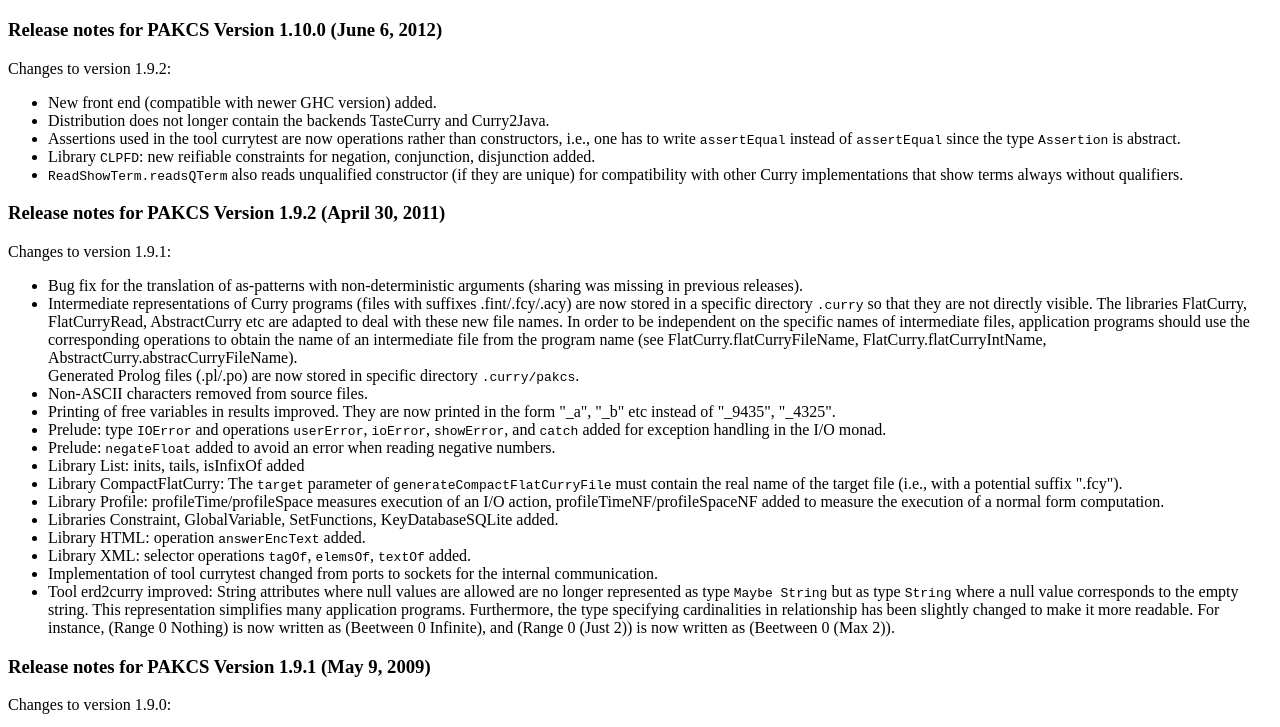
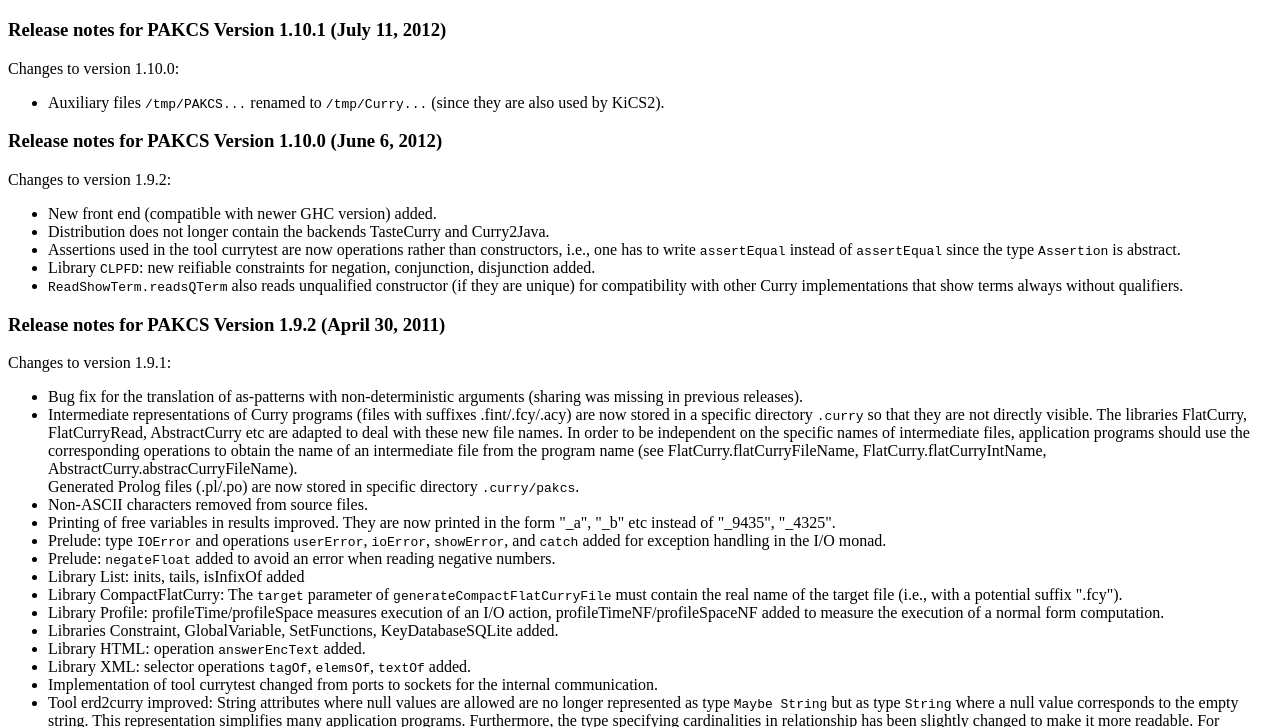
Before and after one commit to cau-placc/pakcs, a plain HTML site: page RELNOTES.html in a window 1280 px wide. Shown: the part 61-788 px from the top of the page. Drawn offline with Linux system fonts and the light colour scheme.

Commit message:
Release notes updated

```diff
--- a/RELNOTES.html
+++ b/RELNOTES.html
@@ -12,6 +12,16 @@
 <body bgcolor="#ffffff">
 
 <h1>PAKCS: Release Notes</h1>
+
+<h3>Release notes for PAKCS Version 1.10.1 (July 11, 2012)</h3>
+
+Changes to version 1.10.0:
+<ul>
+<li>
+  Auxiliary files <code>/tmp/PAKCS...</code> renamed to
+  <code>/tmp/Curry...</code> (since they are also used by KiCS2).
+</li>
+</ul>
 
 <h3>Release notes for PAKCS Version 1.10.0 (June 6, 2012)</h3>
 
```
Also changed, not shown: 1 other file.
